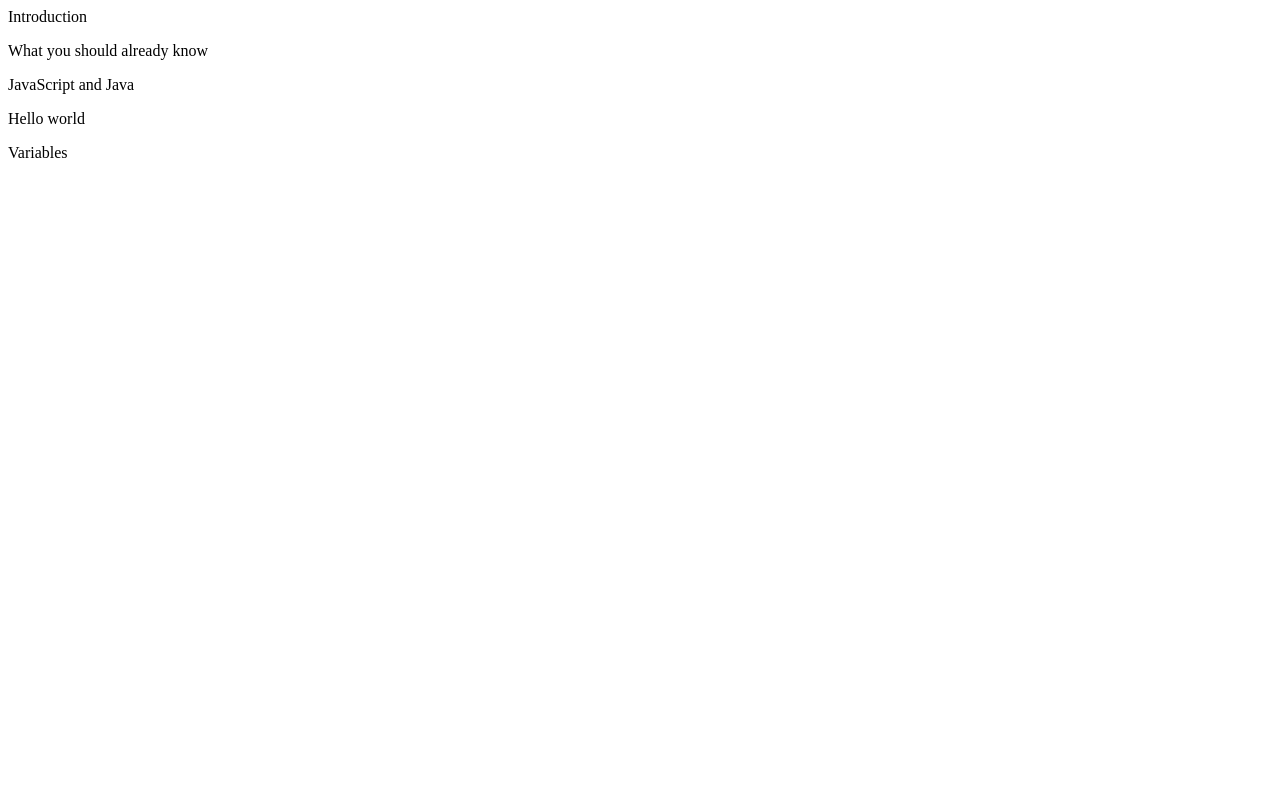
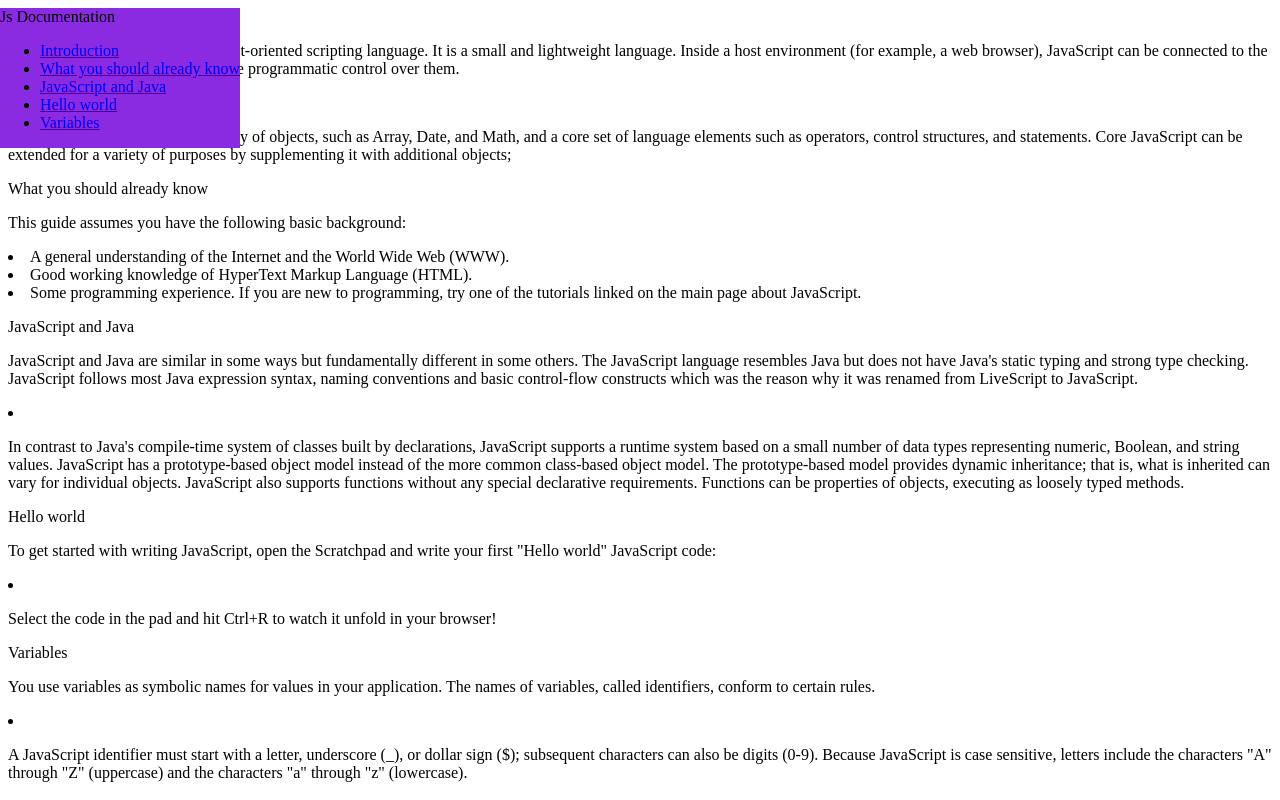
Before and after one commit to Meah254/project, a plain HTML site: page index.html in a window 1280 px wide. Drawn offline with Linux system fonts and the light colour scheme.

Commit message:
Did assignments 7 to 15

```diff
--- a/css/style.css
+++ b/css/style.css
@@ -0,0 +1,15 @@
+main {
+position: relative;
+}
+
+#navbar {
+    background-color: blueviolet;
+    position: fixed;
+    left: 0px;
+}
+
+@media screen and(max-width:480px) {
+    #navbar {
+        font-size: 10px;
+    }
+}
--- a/index.html
+++ b/index.html
@@ -8,14 +8,26 @@
 
   <body>
     <main id="main-doc">
+      <nav id="navbar">
+        <header>Js Documentation</header>
+        <ul>
+          <li><a class="nav-link" href="#Introduction">Introduction</a></li>
+          <li><a class="nav-link" href="#What_you_should_already_know">What you should already know</a></li>
+          <li><a class="nav-link" href="#JavaScript_and_Java">JavaScript and Java</a></li>
+          <li><a class="nav-link" href="#Hello_world">Hello world</a></li>
+          <li><a class="nav-link" href="#Variables">Variables</a></li>
+        </ul>
+      </nav>
       <section class="main-section" id="Introduction">
         <header>Introduction</header>
         <article>
         <p>
+          JavaScript is a cross-platform, object-oriented scripting language. It is a small and lightweight language. Inside a host environment (for example, a web browser), JavaScript can be connected to the objects of its environment to provide programmatic control over them.
           <code></code>
         </p>
+        <li></li>
         <p>
-
+          JavaScript contains a standard library of objects, such as Array, Date, and Math, and a core set of language elements such as operators, control structures, and statements. Core JavaScript can be extended for a variety of purposes by supplementing it with additional objects;
         </p>
         </article>
       </section>
@@ -23,8 +35,11 @@
         <header>What you should already know</header>
         <article>
         <p>
-          <code></code>
+          This guide assumes you have the following basic background:<code></code>
         </p>
+        <li>A general understanding of the Internet and the World Wide Web (WWW).</li>
+        <li>Good working knowledge of HyperText Markup Language (HTML).</li>
+        <li>Some programming experience. If you are new to programming, try one of the tutorials linked on the main page about JavaScript.</li>
         <p>
 
         </p>
@@ -34,10 +49,11 @@
         <header>JavaScript and Java</header>
         <article>
         <p>
-          <code></code>
+          JavaScript and Java are similar in some ways but fundamentally different in some others. The JavaScript language resembles Java but does not have Java's static typing and strong type checking. JavaScript follows most Java expression syntax, naming conventions and basic control-flow constructs which was the reason why it was renamed from LiveScript to JavaScript.<code></code>
         </p>
+        <li></li>
         <p>
-
+          In contrast to Java's compile-time system of classes built by declarations, JavaScript supports a runtime system based on a small number of data types representing numeric, Boolean, and string values. JavaScript has a prototype-based object model instead of the more common class-based object model. The prototype-based model provides dynamic inheritance; that is, what is inherited can vary for individual objects. JavaScript also supports functions without any special declarative requirements. Functions can be properties of objects, executing as loosely typed methods.
         </p>
         </article>
       </section>
@@ -45,10 +61,11 @@
         <header>Hello world</header>
         <article>
         <p>
-          <code></code>
+          To get started with writing JavaScript, open the Scratchpad and write your first "Hello world" JavaScript code:<code></code>
         </p>
+        <li></li>
         <p>
-
+          Select the code in the pad and hit Ctrl+R to watch it unfold in your browser!
         </p>
         </article>
       </section>
@@ -56,29 +73,36 @@
         <header>Variables</header>
         <article>
         <p>
-          <code></code>
+          You use variables as symbolic names for values in your application. The names of variables, called identifiers, conform to certain rules.<code></code>
         </p>
+        <li></li>
         <p>
-
+          A JavaScript identifier must start with a letter, underscore (_), or dollar sign ($); subsequent characters can also be digits (0-9). Because JavaScript is case sensitive, letters include the characters "A" through "Z" (uppercase) and the characters "a" through "z" (lowercase).
         </p>
         </article>
       </section>
 
     </main>
+    <style>
+      main {
+        position: relative;
+      }
+
+      #navbar {
+        background-color: blueviolet;
+        position: fixed;
+        left: 0px;
+      }
+
+      @media screen and(max-width:480px) {
+        #navbar {
+        font-size: 10px;
+      }
+    }
+    </style>
     <script src="https://cdn.freecodecamp.org/testable-projects-fcc/v1/bundle.js"></script>
 
-    <!--
 
-    Hello Camper!
-
-    For now, the test suite only works in Chrome!
-    Please read the README below in the JS Editor before beginning.
-    Feel free to delete this message once you have read it.
-    Good luck and Happy Coding!
-
-    - The freeCodeCamp Team
-
-    -->
     <script  src="js/index.js"></script>
   </body>
 </html>
```
